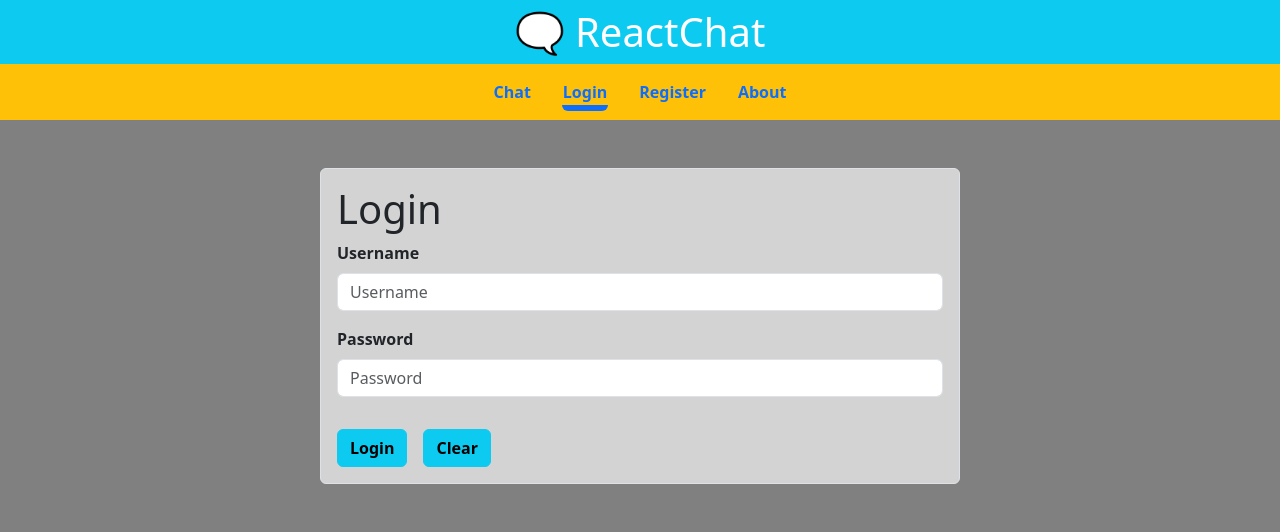
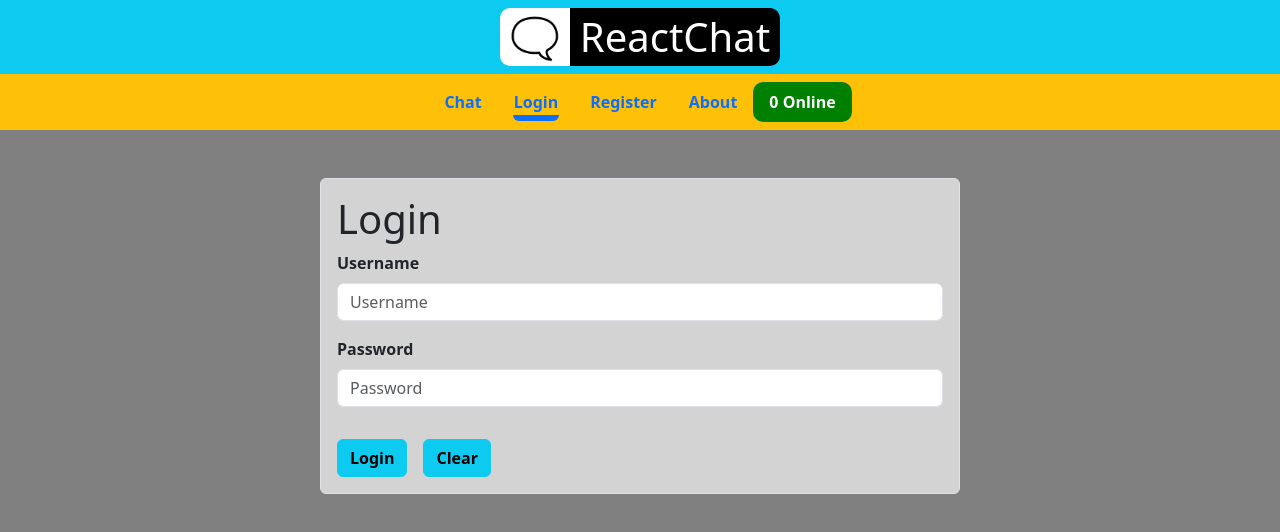
Before and after one commit to Alyaqdhans/ReactChat, a React (Vite) app in the folder client/: page /login in a window 1280 px wide. Shown: the top 532 px of the page. Built offline with nearby package versions, Linux system fonts and the light colour scheme; no server answers.

Commit message:
robust user count, better header and chat styles

```diff
--- a/client/src/App.css
+++ b/client/src/App.css
@@ -1,3 +1,25 @@
+/* header style */
+header h1 {
+  margin: 0;
+}
+
+header h1:nth-of-type(1) {
+  height: fit-content;
+  background: white;
+  padding: 5px;
+  padding-inline: 10px;
+  border-radius: 10px 0 0 10px;
+}
+
+header h1:nth-of-type(2) {
+  height: fit-content;
+  color: white;
+  background: black;
+  padding: 5px;
+  padding-inline: 10px;
+  border-radius: 0 10px 10px 0;
+}
+
 /* nav style */
 .nav-link {
   position: relative;
@@ -18,8 +40,14 @@
   pointer-events: none;
 }
 
-.active::after {
+nav .active::after {
   transform: scaleX(100%);
+}
+
+nav div {
+  background: green !important;
+  color: white !important;
+  border-radius: 10px;
 }
 
 /* buttons bold font */
@@ -28,6 +56,26 @@
 }
 
 /* chat style */
+#chat-top {
+  display: grid;
+  grid-template-columns: 1fr 1fr;
+}
+
+#chat-top > h2:nth-of-type(1) {
+  grid-column: span 2;
+}
+
+.chat-window .chat-header {
+  grid-column: 2 / -1;
+  margin-left: auto;
+}
+
+.chat-window .chat-header, .chat-window > h2 {
+  margin-top: auto;
+  height: fit-content;
+  width: fit-content;
+}
+
 .chat-header {
   border: 2px solid rgb(102, 102, 102);
   background: rgb(148, 148, 148);
@@ -42,7 +90,7 @@
 
 .chat-header span {
   display: inline-block;
-  border: 8px solid rgb(0, 255, 0);
+  border: 8px solid red;
   border-radius: 50%;
   margin-right: 5px;
 }
--- a/client/src/App.jsx
+++ b/client/src/App.jsx
@@ -20,10 +20,15 @@ function App() {
     setUserCount(users)
   })
 
+  const [chatCount, setChatCount] = useState(0);
+  socket.on("chatters", (users) => {
+    setChatCount(users)
+  })
+
   return (
     <>
-    <header className='text-center text-white bg-info p-2'>
-      <h1 className='m-0'>🗨 ReactChat</h1>
+    <header className='bg-info p-2 d-flex justify-content-center'>
+      <h1>🗨</h1><h1 className='m-0'>ReactChat</h1>
     </header>
     <nav className='nav justify-content-center bg-warning py-2' style={{fontWeight: 'bold'}}>
       <NavLink className={'nav-link ' + dynamicLink} to='/'>Chat</NavLink>
@@ -38,10 +43,11 @@ function App() {
         )
       }
       <NavLink className={'nav-link ' + dynamicLink} to='/about'>About</NavLink>
+      <div className='nav-link'>{userCount} Online</div>
     </nav>
     <main className='container-fluid m-auto my-5 w-50 rounded border p-3' style={{background: "lightgray", fontWeight: "bold"}}>
       <Routes>
-        <Route path='/' element={<Chat isLogged={isLogged} socket={socket} userCount={userCount} />} />
+        <Route path='/' element={<Chat isLogged={isLogged} socket={socket} chatCount={chatCount} />} />
         <Route path='/login' element={<Login setIsLogged={setIsLogged} socket={socket} />} />
         <Route path='/register' element={<Register />} />
         <Route path='/logout' element={<Logout setIsLogged={setIsLogged} socket={socket} />} />
--- a/client/src/components/Chat.jsx
+++ b/client/src/components/Chat.jsx
@@ -3,7 +3,7 @@ import Alert from './Alert'
 import moment from 'moment-timezone'
 import Axios from 'axios'
 
-function Chat({isLogged, socket, userCount}) {
+function Chat({isLogged, socket, chatCount}) {
   if (isLogged === null)
     return <Alert text='Login before acccessing the chat!' color='alert-warning' />
 
@@ -139,9 +139,11 @@ function Chat({isLogged, socket, userCount}) {
 
   return (
     <form onSubmit={(e) => e.preventDefault()} className='chat-window'>
-      <h2>Welcome <code><b>{isLogged}</b></code> to the chat</h2>
-      <div className="chat-header">
-        <h4><span></span>Live {userCount}</h4>
+      <div id='chat-top'>
+        <h2 className='m-0'>Welcome <code><b>{isLogged}</b></code></h2> <h2>to the chat</h2>
+        <div className="chat-header" style={{minWidth: "101px"}}>
+          <h4><span></span>{chatCount} Live</h4>
+        </div>
       </div>
       <div className="chat-body">
           {
```
Also changed, not shown: 1 other file (tests, documents, lock files or other folders).
